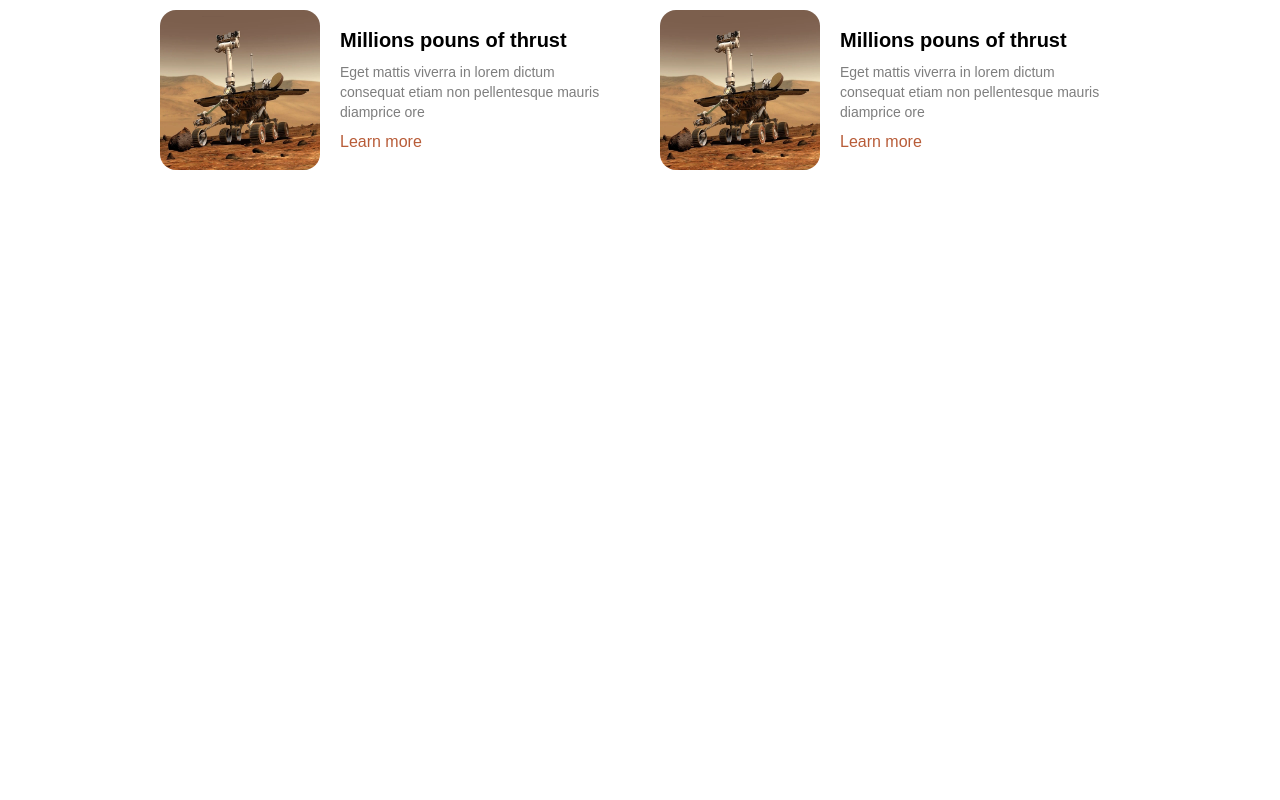
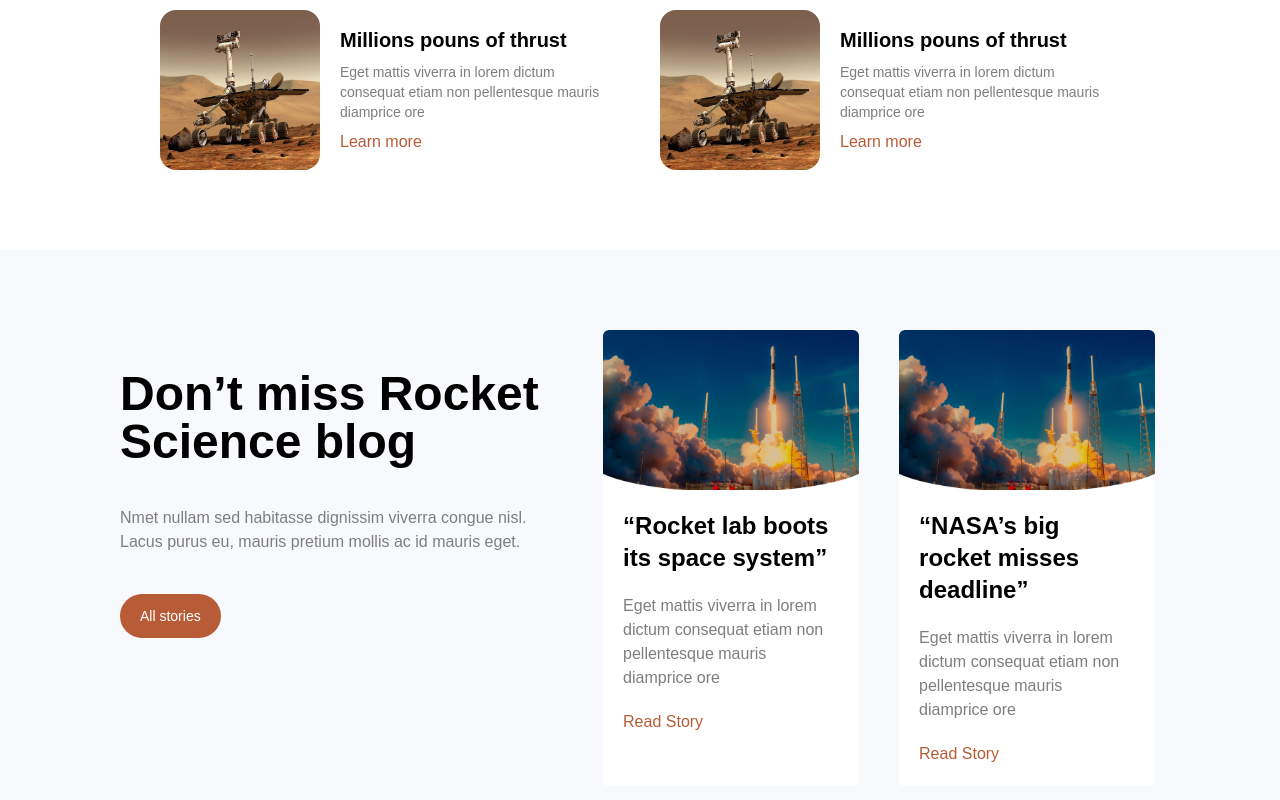
Before and after one commit to MarcosAntonio15243/Traunship-Landing-Page, a Next.js app: page / in a window 1280 px wide. Shown: the part 3076-3876 px from the top of the page. Before the commit the page ends 3326 px from the top, so only its background shows below. Built offline with nearby package versions, Linux system fonts and the light colour scheme.

Commit message:
feat: Finalizando estilização e responsividade da seção de stories

```diff
--- a/src/app/page.tsx
+++ b/src/app/page.tsx
@@ -1,6 +1,7 @@
 import ActionButton from "@/components/button/ActionButton";
 import FeatureCard from "@/components/cards/FeatureCard";
 import QualityCard from "@/components/cards/QualityCard";
+import StorieCard from "@/components/cards/StorieCard";
 import Header from "@/components/layout/Header";
 import Section from "@/components/ui/Section";
 
@@ -57,12 +58,25 @@ export default function Home() {
         <h2 className="text-6xl font-bold text-center">Affordable, good quality.</h2>
         <p className="text-center text-[var(--gray)]">Lacus purus eu, mauris pretium mollis ac id mauris eget. Id diam enim faucibus pellentesque mi massa. Nmet nullam sed habitasse dignissim viverra congue nisl</p>
         <div className="grid grid-cols-1 xl:grid-cols-2 mt-10 gap-5 lg:gap-10 justify-between">
-          <QualityCard icon={"mars-rover"} title={"Millions pouns of thrust"} />
-          <QualityCard icon={"mars-rover"} title={"Millions pouns of thrust"} />
-          <QualityCard icon={"mars-rover"} title={"Millions pouns of thrust"} />
-          <QualityCard icon={"mars-rover"} title={"Millions pouns of thrust"} />
+          <QualityCard icon={"marsRover"} title={"Millions pouns of thrust"} />
+          <QualityCard icon={"marsRover"} title={"Millions pouns of thrust"} />
+          <QualityCard icon={"marsRover"} title={"Millions pouns of thrust"} />
+          <QualityCard icon={"marsRover"} title={"Millions pouns of thrust"} />
         </div>
       </Section>
+
+      <section className="px-5 py-10 lg:px-30 lg:py-20 bg-[#F7F9FC] flex flex-col lg:flex-row gap-10">
+        <div className="flex flex-col gap-5 lg:gap-10 items-center lg:items-baseline">
+          <h2 className="text-6xl sm:text-5xl font-bold mt-10 text-center lg:text-left">Don’t miss Rocket Science blog</h2>
+          <p className="text-[var(--gray)] text-center lg:text-left">Nmet nullam sed habitasse dignissim viverra congue nisl. Lacus purus eu, mauris pretium mollis ac id mauris eget.</p>
+          <ActionButton>All stories</ActionButton>
+        </div>
+        <div className="flex flex-col sm:flex-row gap-10 max-sm:items-center sm:justify-center w-full">
+          <StorieCard icon={"background"} title={"“Rocket lab boots its space system”"} />
+          <StorieCard icon={"background"} title={"“NASA’s big rocket misses deadline”"} />
+        </div>
+
+      </section>
 
     </main>
   );
--- /dev/null
+++ b/src/components/cards/StorieCard.tsx
@@ -0,0 +1,21 @@
+
+interface StorieCardProps {
+  icon: string;
+  title: string;
+  content?: string;
+}
+
+export default function StorieCard({ icon, title, content }: StorieCardProps) {
+
+  return (
+    <div className="bg-white w-64 min-h-1/2 rounded-md overflow-hidden cursor-pointer duration-300 ease-in-out hover:scale-105 hover:shadow-2xl">
+      {/* <img src={`/assets/${icon}.webp`} alt={`${icon}`} className="w-full h-40" /> */}
+      <div className={`w-full h-40 bg-[url('/assets/${icon}.webp')] bg-no-repeat bg-center bg-cover`}></div>
+      <div className="p-5 flex flex-col gap-5">
+        <h3 className="font-semibold text-2xl">{title}</h3>
+        <p className="text-[var(--gray)]">{content || "Eget mattis viverra in lorem dictum consequat etiam non pellentesque mauris diamprice ore"}</p>
+        <a className="text-[var(--caramel)] cursor-pointer hover:underline">Read Story</a>
+      </div>
+    </div>
+  )
+}
```
Also changed, not shown: public/assets/marsRover.webp (renamed from public/assets/mars-rover.webp).
